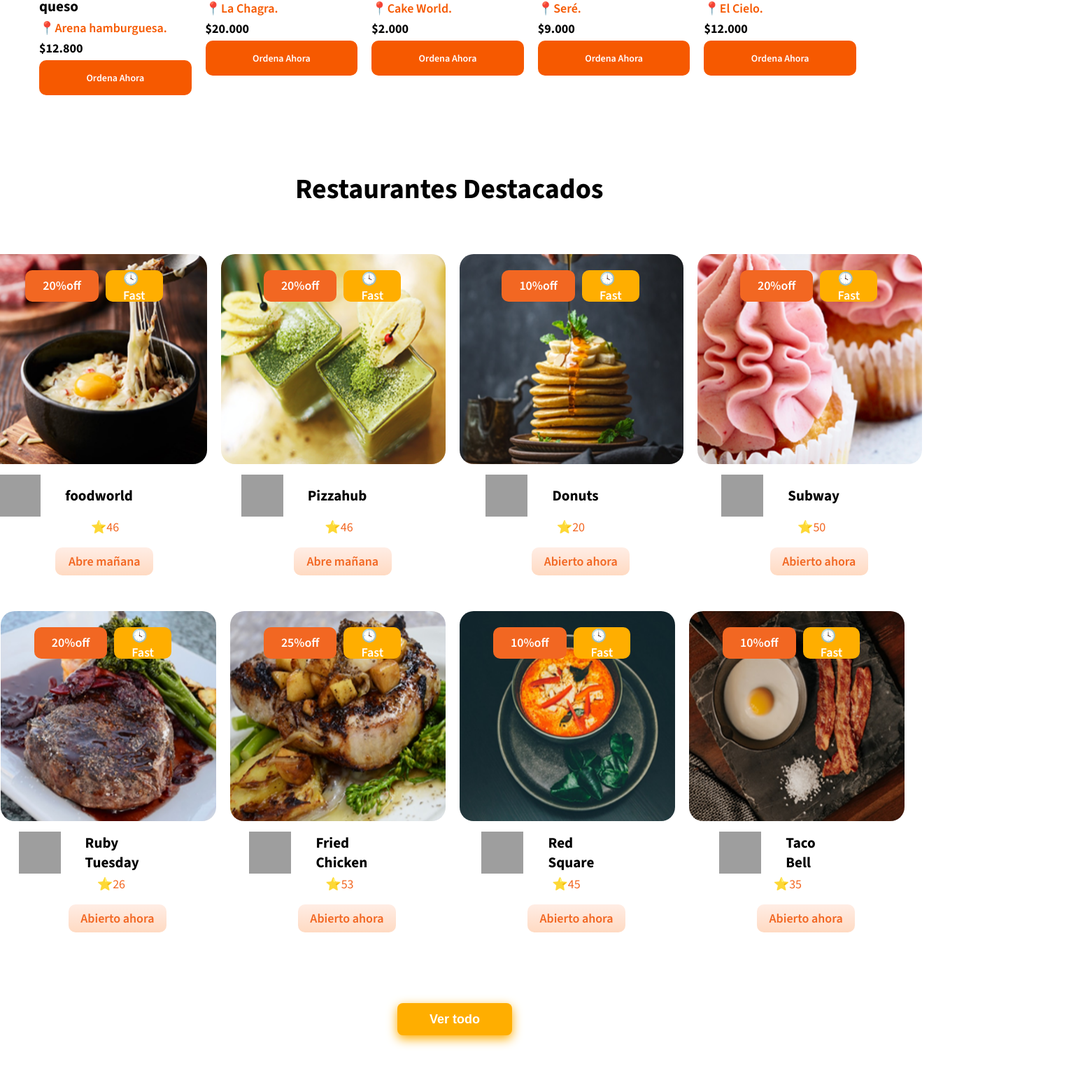
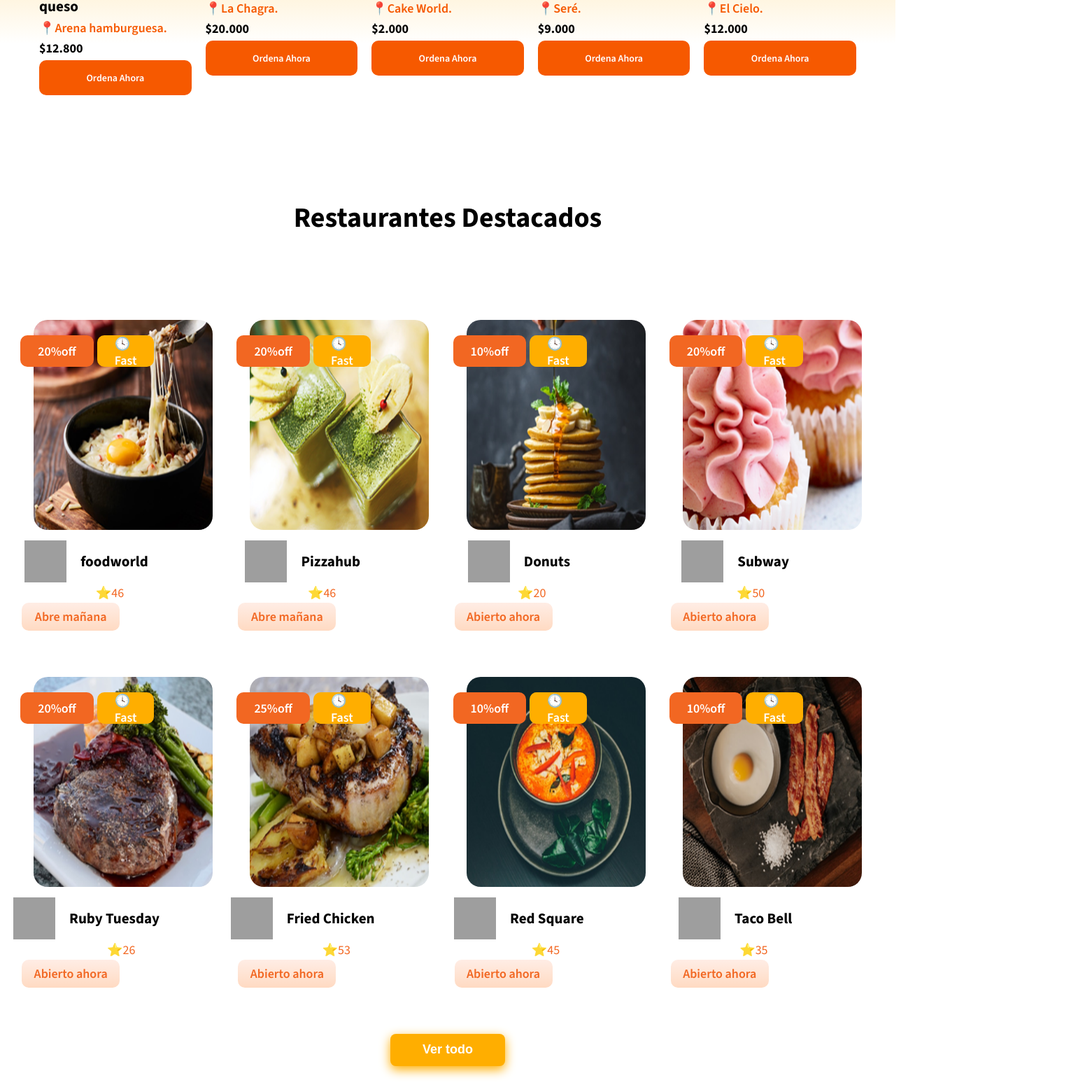
Before and after one commit to Rawcossio/app-health-food, a React (Vite) app: page / in a window 1280 px wide. Shown: the part 2235-3795 px from the top of the page at 70% size, 1561 px wide, since content can reach past the window. Built offline with nearby package versions, Linux system fonts and the light colour scheme; grey boxes are pictures that could not be loaded.

Commit message:
se modifica el modulo restaurantes destacados

```diff
--- a/src/pages/index.css
+++ b/src/pages/index.css
@@ -283,6 +283,7 @@
   display: flex;
   align-items: center;
   justify-content: center;
+  background:linear-gradient(180deg, #FFAE00 10%, #ffff);
 }
 .Populares h2{
   font-family: "Source Sans 3", sans-serif;
@@ -339,24 +340,23 @@
   display: flex;
   align-items: center;
   flex-direction: column;
+  justify-content: center;
   position: relative;
   top: 300px;
-  left: 120px;
 }
 .Restaurantes h2{
   font-family: "Source Sans 3", sans-serif;
   font-size: 40px;
   text-align: center;
-  position: absolute;
+  position:relative;
   top:-120px;
-  right:42%;
-
 }
 .Restaurantes div{
+  width: 100%;
   display: flex;
   align-items: center;
-  justify-content:center;
-  gap:20px;
+  justify-content:space-evenly;
+  gap:5px;
 
 }
 .Card-restaurantes{
@@ -391,7 +391,7 @@
   height: 45px;
   position:relative;
   bottom:105px;
-  right:290px;
+  right:280px;
   padding-right:25px;
   padding-left: 25px;
   font-family: "Source Sans 3", sans-serif;
@@ -418,16 +418,15 @@
   border-radius: 10px;
   background: linear-gradient(to bottom, #FFEDE5, #FFDAC2);
   color: #F26722;
-  margin-right:200px;
+  margin-right:150px;
 }
 .Card-estrella{
   position:relative;
-  right:50px;
+  right:30px;
   display: flex;
   align-items:center;
   margin-top: 15px;
-  margin-right: 150px;
-  gap: 20px;
+  gap:5px;
   font-family: "Source Sans 3", sans-serif;
   font-size:18px;
 }
@@ -452,7 +451,4 @@
   font-weight: 600;
   border: transparent;
   box-shadow: 0 5px 15px #FFAE00 ;
-  position: relative;
-  top: 50px;
-  right: 110px;
 }
```
